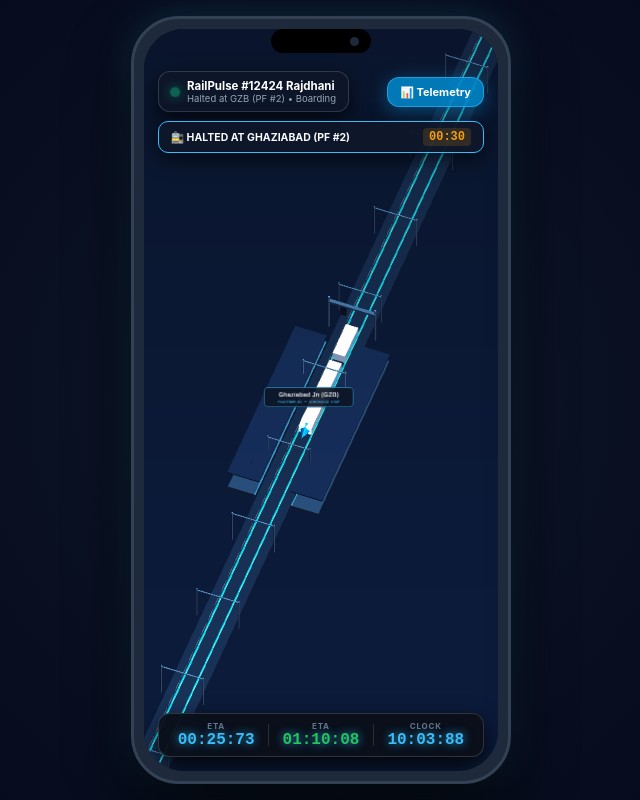
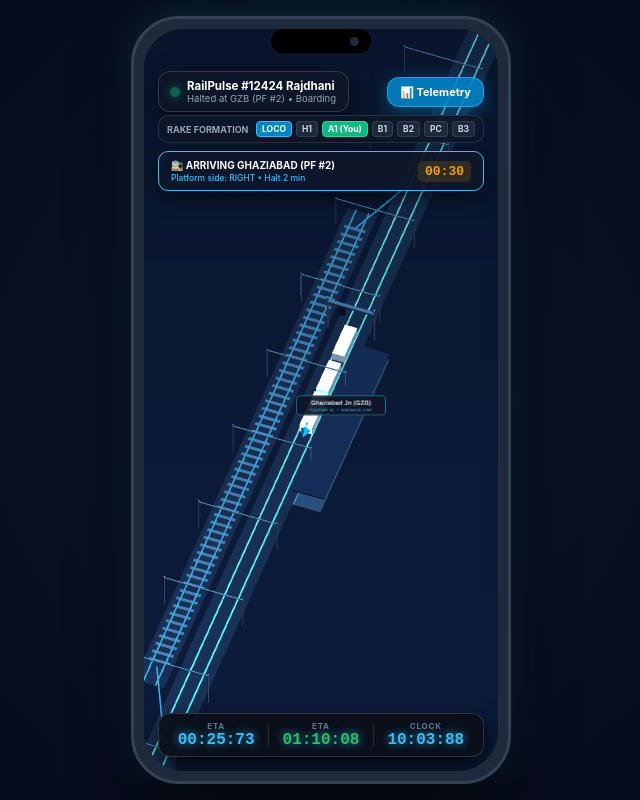
Before and after one commit to 2025csdr129-cyber/railpulse-eta, a FastAPI app: page /railpulse-3d in a window 1280 px wide. Shown: the whole page, without its empty margins (319-959 px from the left). Run offline with FastAPI, Linux system fonts and the light colour scheme; parts of the project's set-up code (start-up, migrations or seed data) failed here and were passed over.

Commit message:
feat: Add passenger-centric UI with rake formation and platform berthing details

```diff
--- a/templates/railpulse_3d.html
+++ b/templates/railpulse_3d.html
@@ -2,7 +2,7 @@
 <html lang="en">
 <head>
   <meta charset="UTF-8">
-  <title>RailPulse - Dedicated Rail Corridor with Station Halts</title>
+  <title>RailPulse - Passenger Live Corridor</title>
   <meta name="viewport" content="width=device-width, initial-scale=1.0">
   <!-- Three.js -->
   <script src="https://cdnjs.cloudflare.com/ajax/libs/three.js/r128/three.min.js"></script>
@@ -132,16 +132,46 @@
       transform: scale(1.04);
     }
 
-    /* Station Alert Banner */
+    /* Passenger Coach Formation Bar (Directly useful for commuters) */
+    .coach-bar {
+      position: absolute;
+      top: 86px;
+      left: 14px;
+      right: 14px;
+      background: rgba(15, 23, 42, 0.92);
+      border: 1px solid rgba(255, 255, 255, 0.12);
+      border-radius: 10px;
+      padding: 5px 8px;
+      display: flex;
+      align-items: center;
+      justify-content: space-between;
+      z-index: 100;
+      backdrop-filter: blur(12px);
+    }
+    .coach-title { font-size: 9px; font-weight: 700; color: #94a3b8; text-transform: uppercase; }
+    .coach-list { display: flex; gap: 4px; overflow-x: auto; scrollbar-width: none; }
+    .coach-badge {
+      font-size: 8.5px;
+      font-weight: 700;
+      color: #cbd5e1;
+      background: #1e293b;
+      padding: 2px 5px;
+      border-radius: 4px;
+      border: 1px solid rgba(255, 255, 255, 0.1);
+    }
+    .coach-badge.loco { background: #0284c7; color: #fff; border-color: #38bdf8; }
+    .coach-badge.my-seat { background: #10b981; color: #fff; border-color: #34d399; }
+
+    /* Passenger Station & Dwell Banner */
     .station-banner {
       position: absolute;
-      top: 92px;
+      top: 122px;
       left: 14px;
       right: 14px;
       background: rgba(15, 23, 42, 0.95);
       border: 1px solid #38bdf8;
       border-radius: 10px;
-      padding: 6px 12px;
+      padding: 7px 12px;
       display: none;
       align-items: center;
       justify-content: space-between;
@@ -150,8 +180,9 @@
       animation: fadeIn 0.3s ease;
     }
     @keyframes fadeIn { from { opacity: 0; transform: translateY(-6px); } to { opacity: 1; transform: translateY(0); } }
-    .station-banner-txt { font-size: 10.5px; font-weight: 700; color: #f8fafc; }
-    .station-dwell-chip { font-family: "Courier New", monospace; font-size: 12px; font-weight: 700; color: #f59e0b; background: rgba(245, 158, 11, 0.15); padding: 2px 6px; border-radius: 4px; }
+    .station-banner-txt { font-size: 10px; font-weight: 700; color: #f8fafc; display: flex; flex-direction: column; gap: 2px; }
+    .station-banner-sub { font-size: 8.5px; font-weight: 500; color: #38bdf8; }
+    .station-dwell-chip { font-family: "Courier New", monospace; font-size: 13px; font-weight: 700; color: #f59e0b; background: rgba(245, 158, 11, 0.15); padding: 3px 7px; border-radius: 5px; }
 
     /* Slide-out Telemetry Drawer */
     .telemetry-drawer {
@@ -291,9 +322,26 @@
         </button>
       </div>
 
+      <!-- Passenger Coach Formation Bar -->
+      <div class="coach-bar">
+        <span class="coach-title">Rake Formation</span>
+        <div class="coach-list">
+          <span class="coach-badge loco">LOCO</span>
+          <span class="coach-badge">H1</span>
+          <span class="coach-badge my-seat">A1 (You)</span>
+          <span class="coach-badge">B1</span>
+          <span class="coach-badge">B2</span>
+          <span class="coach-badge">PC</span>
+          <span class="coach-badge">B3</span>
+        </div>
+      </div>
+
       <!-- Live Station Halt & Dwell Banner -->
       <div class="station-banner" id="stationBanner">
-        <div class="station-banner-txt" id="bannerTxt">🚉 HALTED AT GHAZIABAD (PF #2)</div>
+        <div class="station-banner-txt">
+          <span id="bannerTxt">🚉 ARRIVING GHAZIABAD (PF #2)</span>
+          <span class="station-banner-sub" id="bannerSub">Platform side: RIGHT • Halt 2 min</span>
+        </div>
         <div class="station-dwell-chip" id="dwellChip">00:30</div>
       </div>
 
@@ -318,7 +366,7 @@
             <span class="metric-val good" id="ui-delay">+0 min (On Time)</span>
           </div>
           <div class="metric-row">
-            <span class="metric-key">📏 Distance to Next Stn</span>
+            <span class="metric-key">📏 Next Station</span>
             <span class="metric-val" id="ui-distance">16.2 km (to GZB)</span>
           </div>
           <div class="metric-row">
@@ -327,7 +375,7 @@
           </div>
           <div class="metric-row">
             <span class="metric-key">🚉 Platform Status</span>
-            <span class="metric-val good" id="ui-platform">PF #2 Available</span>
+            <span class="metric-val good" id="ui-platform">PF #2 Available (Right)</span>
           </div>
           <div class="metric-row">
             <span class="metric-key">⏳ Loading / Dwell Time</span>
@@ -348,13 +396,17 @@
 
           <div class="sim-controls">
             <div style="font-size: 9.5px; color: #94a3b8; font-weight:700; margin-bottom: 2px;">INTERACTIVE CONTROLS:</div>
+            <button class="btn" id="btn-freight">
+              <span>Lagging Freight Ahead</span>
+              <span id="txt-freight" style="color:#ef4444;">NONE</span>
+            </button>
+            <button class="btn" id="btn-overtake" style="display:none; border-color:#f59e0b;">
+              <span>🔀 Divert Freight to Loop Line</span>
+              <span id="txt-overtake" style="color:#f59e0b;">READY</span>
+            </button>
             <button class="btn" id="btn-station-dwell">
               <span>Station Dwell Mode</span>
               <span id="txt-dwell-mode" style="color:#10b981;">AUTO</span>
-            </button>
-            <button class="btn" id="btn-freight">
-              <span>Lagging Freight Ahead</span>
-              <span id="txt-freight" style="color:#ef4444;">NONE</span>
             </button>
             <button class="btn" id="btn-signal">
               <span>Outer Signal Stop</span>
@@ -403,7 +455,7 @@
     let aspect = w / h;
     let d = 165;
 
-    const camera = new THREE.OrthographicCamera(-d * aspect, d * aspect, d, -d, 1, 1200);
+    const camera = new THREE.OrthographicCamera(-d * aspect, d * aspect, d, -d, 1, 1400);
     camera.position.set(45, 175, 125);
     camera.lookAt(0, 0, 0);
 
@@ -413,7 +465,7 @@
     renderer.shadowMap.enabled = true;
     container.appendChild(renderer.domElement);
 
-    // Studio Lights
+    // Lights
     const ambientLight = new THREE.AmbientLight(0x1e293b, 1.9);
     scene.add(ambientLight);
     const dirLight = new THREE.DirectionalLight(0xffffff, 1.4);
@@ -428,14 +480,13 @@
     ground.rotation.x = -Math.PI / 2;
     scene.add(ground);
 
-    // Ballast Bed
+    // Mainline Ballast
     const ballastGeo = new THREE.BoxGeometry(16, 0.7, 1400);
     const ballastMat = new THREE.MeshLambertMaterial({ color: 0x111827 });
     const ballastMesh = new THREE.Mesh(ballastGeo, ballastMat);
     ballastMesh.position.set(0, 0.35, 0);
     scene.add(ballastMesh);
 
-    // Sleepers (Crossties)
     const sleeperGeo = new THREE.BoxGeometry(11, 0.35, 1.6);
     const sleeperMat = new THREE.MeshLambertMaterial({ color: 0x334155 });
     for (let z = -680; z <= 680; z += 4.5) {
@@ -444,45 +495,61 @@
       scene.add(sleeper);
     }
 
-    // Glowing Twin Steel Rails
     [-3.2, 3.2].forEach(xOffset => {
-      const glowMesh = new THREE.Mesh(
-        new THREE.BoxGeometry(0.8, 0.7, 1400),
-        new THREE.MeshBasicMaterial({ color: 0x00f0ff })
-      );
+      const glowMesh = new THREE.Mesh(new THREE.BoxGeometry(0.8, 0.7, 1400), new THREE.MeshBasicMaterial({ color: 0x00f0ff }));
       glowMesh.position.set(xOffset, 0.75, 0);
       scene.add(glowMesh);
 
-      const steelMesh = new THREE.Mesh(
-        new THREE.BoxGeometry(0.35, 0.3, 1400),
-        new THREE.MeshBasicMaterial({ color: 0xffffff })
-      );
+      const steelMesh = new THREE.Mesh(new THREE.BoxGeometry(0.35, 0.3, 1400), new THREE.MeshBasicMaterial({ color: 0xffffff }));
       steelMesh.position.set(xOffset, 0.95, 0);
       scene.add(steelMesh);
     });
 
-    // Overhead Catenary (OHE) Traction Masts
+    // Loop Line (Siding for Overtake)
+    const loopBallast = new THREE.Mesh(new THREE.BoxGeometry(14, 0.6, 280), ballastMat);
+    loopBallast.position.set(-18, 0.3, 20);
+    scene.add(loopBallast);
+
+    for (let z = -110; z <= 150; z += 4.5) {
+      const sleeper = new THREE.Mesh(new THREE.BoxGeometry(10, 0.35, 1.6), sleeperMat);
+      sleeper.position.set(-18, 0.45, z);
+      scene.add(sleeper);
+    }
+
+    [-3.0, 3.0].forEach(xOff => {
+      const loopGlow = new THREE.Mesh(new THREE.BoxGeometry(0.7, 0.6, 280), new THREE.MeshBasicMaterial({ color: 0x38bdf8 }));
+      loopGlow.position.set(-18 + xOff, 0.7, 20);
+      scene.add(loopGlow);
+
+      const loopSteel = new THREE.Mesh(new THREE.BoxGeometry(0.3, 0.25, 280), new THREE.MeshBasicMaterial({ color: 0x94a3b8 }));
+      loopSteel.position.set(-18 + xOff, 0.85, 20);
+      scene.add(loopSteel);
+    });
+
+    function createTurnout(zStart, zEnd, xStart, xEnd) {
+      const pts = [new THREE.Vector3(xStart, 0.8, zStart), new THREE.Vector3(xEnd, 0.8, zEnd)];
+      const curve = new THREE.CatmullRomCurve3(pts);
+      const tube = new THREE.Mesh(new THREE.TubeGeometry(curve, 16, 0.4, 6, false), new THREE.MeshBasicMaterial({ color: 0x38bdf8 }));
+      scene.add(tube);
+    }
+    createTurnout(-150, -110, 0, -18);
+    createTurnout(150, 190, -18, 0);
+
+    // OHE Masts
     const mastMat = new THREE.MeshLambertMaterial({ color: 0x475569 });
     for (let z = -650; z <= 650; z += 45) {
       const postL = new THREE.Mesh(new THREE.CylinderGeometry(0.3, 0.3, 20), mastMat);
-      postL.position.set(-10, 10, z);
+      postL.position.set(-27, 10, z);
       scene.add(postL);
 
       const postR = new THREE.Mesh(new THREE.CylinderGeometry(0.3, 0.3, 20), mastMat);
       postR.position.set(10, 10, z);
       scene.add(postR);
 
-      const arm = new THREE.Mesh(new THREE.BoxGeometry(20.5, 0.4, 0.4), mastMat);
-      arm.position.set(0, 19, z);
+      const arm = new THREE.Mesh(new THREE.BoxGeometry(37.5, 0.4, 0.4), mastMat);
+      arm.position.set(-8.5, 19, z);
       scene.add(arm);
     }
-
-    const wire = new THREE.Mesh(
-      new THREE.BoxGeometry(0.1, 0.1, 1400),
-      new THREE.MeshBasicMaterial({ color: 0x94a3b8 })
-    );
-    wire.position.set(0, 17.5, 0);
-    scene.add(wire);
 
     // Stations
     const stations = [
@@ -523,12 +590,10 @@
     }
 
     stations.forEach(st => {
-      [-1, 1].forEach(side => {
-        const platX = side * 15;
       const platGeo = new THREE.BoxGeometry(13, 2.0, 90);
       const platMat = new THREE.MeshLambertMaterial({ color: 0x1e293b });
       const plat = new THREE.Mesh(platGeo, platMat);
-        plat.position.set(platX, 1.0, st.z);
+      plat.position.set(15, 1.0, st.z);
       scene.add(plat);
 
       const roof = new THREE.Mesh(new THREE.BoxGeometry(15, 0.7, 86), new THREE.MeshLambertMaterial({ color: 0x0f172a }));
@@ -541,16 +606,12 @@
         plat.add(pillar);
       });
 
-        const edge = new THREE.Mesh(
-          new THREE.BoxGeometry(0.5, 0.3, 90),
-          new THREE.MeshBasicMaterial({ color: 0x38bdf8 })
-        );
-        edge.position.set(-side * 6.3, 1.05, 0);
+      const edge = new THREE.Mesh(new THREE.BoxGeometry(0.5, 0.3, 90), new THREE.MeshBasicMaterial({ color: 0x38bdf8 }));
+      edge.position.set(-6.3, 1.05, 0);
       plat.add(edge);
-      });
 
       const sign = createStationSprite(st.name, st.sub);
-      sign.position.set(0, 22, st.z);
+      sign.position.set(15, 22, st.z);
       scene.add(sign);
 
       const gantryZ = st.z - 55;
@@ -619,7 +680,7 @@
     }
     scene.add(trainGroup);
 
-    // Trailing Freight Group
+    // Freight Group
     const freightGroup = new THREE.Group();
     const fMat = new THREE.MeshLambertMaterial({ color: 0xb45309 });
     for (let f = 0; f < 3; f++) {
@@ -630,27 +691,28 @@
     scene.add(freightGroup);
     freightGroup.visible = false;
 
-    // --- SIMULATION & RESOLVED DWELL LOGIC ---
+    // Simulation State
     let progress = 0.05;
     let currentSpeedKmh = 124;
     let targetSpeedKmh = 124;
 
     let hasFreight = false;
+    let isFreightDiverted = false;
+    let freightX = 0;
     let hasSignal = false;
     let hasFog = false;
 
-    // Station State Guards
     let autoStationDwell = true;
     let isStationHalted = false;
-    let hasDepartedStation = false; // Prevents re-halting at the same station on the same lap
-    let dwellRemainingSec = 30;     // 30s demonstration dwell
+    let hasDepartedStation = false;
+    let dwellRemainingSec = 30;
     let dwellTimerInterval = null;
 
     function startStationDwell() {
       if (hasDepartedStation) return;
       isStationHalted = true;
       targetSpeedKmh = 0;
-      dwellRemainingSec = 30; // Clean 30-sec demo countdown
+      dwellRemainingSec = 30;
       document.getElementById('stationBanner').style.display = 'flex';
       document.getElementById('pill-train-sub').innerText = "Halted at GZB (PF #2) • Boarding";
       document.getElementById('dwellChip').innerText = "00:30";
@@ -676,42 +738,36 @@
       if (dwellTimerInterval) clearInterval(dwellTimerInterval);
       dwellTimerInterval = null;
       isStationHalted = false;
-      hasDepartedStation = true; // Mark as cleared
-
-      // Nudge train past the detection boundary so it starts rolling forward immediately
+      hasDepartedStation = true;
       progress = 0.51;
 
       document.getElementById('stationBanner').style.display = 'none';
       document.getElementById('ui-dwell').innerText = "Departure Cleared";
-      document.getElementById('pill-train-sub').innerText = "Departing GZB • Mainline Accelerating";
+      document.getElementById('pill-train-sub').innerText = "Departing GZB • Accelerating";
 
-      // Restore appropriate route cruising speed
-      targetSpeedKmh = hasFreight ? 42 : (hasFog ? 60 : 124);
-      currentSpeedKmh = 18; // Kickstart initial roll
+      targetSpeedKmh = (hasFreight && !isFreightDiverted) ? 42 : (hasFog ? 60 : 124);
+      currentSpeedKmh = 18;
       updateTelemetry();
     }
 
     function animate() {
       requestAnimationFrame(animate);
 
-      // Physics: Deceleration / Acceleration
       if (currentSpeedKmh < targetSpeedKmh) {
         currentSpeedKmh = Math.min(currentSpeedKmh + 0.9, targetSpeedKmh);
       } else if (currentSpeedKmh > targetSpeedKmh) {
         currentSpeedKmh = Math.max(currentSpeedKmh - 1.4, targetSpeedKmh);
       }
 
-      // Convert speed to track advancement
       const step = (currentSpeedKmh / 124) * 0.0012;
       if (!isStationHalted && !hasSignal) {
         progress += step;
         if (progress >= 1.0) {
           progress = 0.0;
-          hasDepartedStation = false; // Reset station stop clearance for the next lap
+          hasDepartedStation = false;
         }
       }
 
-      // Detect Ghaziabad station arrival once per lap
       if (autoStationDwell && !isStationHalted && !hasDepartedStation && progress >= 0.485 && progress <= 0.50) {
         startStationDwell();
       }
@@ -719,11 +775,10 @@
       const trainZ = -540 + progress * 1080;
       trainGroup.position.set(0, 0, trainZ);
 
-      // Camera tracking
-      camera.position.z = trainZ + 120;
+      // Steady Corridor Follow Camera (Best Passenger Angle)
+      camera.position.set(45, 175, trainZ + 125);
       camera.lookAt(0, 0, trainZ);
 
-      // Distance remaining update
       if (isStationHalted) {
         document.getElementById('ui-distance').innerText = "0.0 km (At Platform)";
       } else if (!hasDepartedStation && progress < 0.49) {
@@ -741,8 +796,11 @@
 
       if (hasFreight) {
         freightGroup.visible = true;
-        const fZ = -540 + ((progress + 0.14) % 1.0) * 1080;
-        freightGroup.position.set(0, 0, fZ);
+        let targetX = isFreightDiverted ? -18 : 0;
+        freightX += (targetX - freightX) * 0.05;
+
+        const fZ = isFreightDiverted ? 20 : (-540 + ((progress + 0.14) % 1.0) * 1080);
+        freightGroup.position.set(freightX, 0, fZ);
       } else {
         freightGroup.visible = false;
       }
@@ -755,7 +813,7 @@
       let delay = 0;
       let sigText = "GREEN (ABS Clear)";
       let sigClass = "good";
-      let pfText = "PF #2 Available";
+      let pfText = "PF #2 Available (Right)";
       let gapText = "12.5 km (Clear Gap)";
       let wText = "Clear (>4000m)";
 
@@ -770,7 +828,7 @@
         pfText = "PF #2 Berthing • Boarding Active";
         gColor = 0x003311;
         rColor = 0xef4444;
-      } else if (hasFreight) {
+      } else if (hasFreight && !isFreightDiverted) {
         delay += 18;
         targetSpeedKmh = 42;
         sigText = "DOUBLE YELLOW";
@@ -778,6 +836,13 @@
         gapText = "1.8 km (Slow Freight Lagging)";
         gColor = 0x003311;
         yColor = 0xf59e0b;
+      } else if (hasFreight && isFreightDiverted) {
+        delay = 2;
+        targetSpeedKmh = 124;
+        sigText = "GREEN (Loop Overtake Cleared)";
+        sigClass = "good";
+        gapText = "Freight Siding Cleared (Loop #1)";
+        gColor = 0x10b981;
       } else if (hasSignal) {
         delay += 26;
         targetSpeedKmh = 0;
@@ -817,7 +882,31 @@
       document.getElementById('hud-subeta').innerText = `01:${pad((10 + delay) % 60)}:08`;
     }
 
-    // Interactive button: Force halt or force departure
+    document.getElementById('btn-freight').addEventListener('click', function() {
+      hasFreight = !hasFreight;
+      isFreightDiverted = false;
+      this.classList.toggle('active', hasFreight);
+      document.getElementById('txt-freight').innerText = hasFreight ? "ACTIVE" : "NONE";
+      document.getElementById('txt-freight').style.color = hasFreight ? "#ef4444" : "#10b981";
+
+      const overtakeBtn = document.getElementById('btn-overtake');
+      overtakeBtn.style.display = hasFreight ? 'flex' : 'none';
+      document.getElementById('txt-overtake').innerText = "READY";
+      document.getElementById('txt-overtake').style.color = "#f59e0b";
+      overtakeBtn.classList.remove('active');
+
+      updateTelemetry();
+    });
+
+    document.getElementById('btn-overtake').addEventListener('click', function() {
+      if (!hasFreight) return;
+      isFreightDiverted = !isFreightDiverted;
+      this.classList.toggle('active', isFreightDiverted);
+      document.getElementById('txt-overtake').innerText = isFreightDiverted ? "DIVERTED" : "READY";
+      document.getElementById('txt-overtake').style.color = isFreightDiverted ? "#10b981" : "#f59e0b";
+      updateTelemetry();
+    });
+
     document.getElementById('btn-station-dwell').addEventListener('click', function() {
       if (isStationHalted) {
         endStationDwell();
@@ -830,14 +919,6 @@
         document.getElementById('txt-dwell-mode').innerText = "HALTED";
         document.getElementById('txt-dwell-mode').style.color = "#f59e0b";
       }
-      updateTelemetry();
-    });
-
-    document.getElementById('btn-freight').addEventListener('click', function() {
-      hasFreight = !hasFreight;
-      this.classList.toggle('active', hasFreight);
-      document.getElementById('txt-freight').innerText = hasFreight ? "ACTIVE" : "NONE";
-      document.getElementById('txt-freight').style.color = hasFreight ? "#ef4444" : "#10b981";
       updateTelemetry();
     });
 
```
Lines whose indentation alone changed are shown as unchanged.
